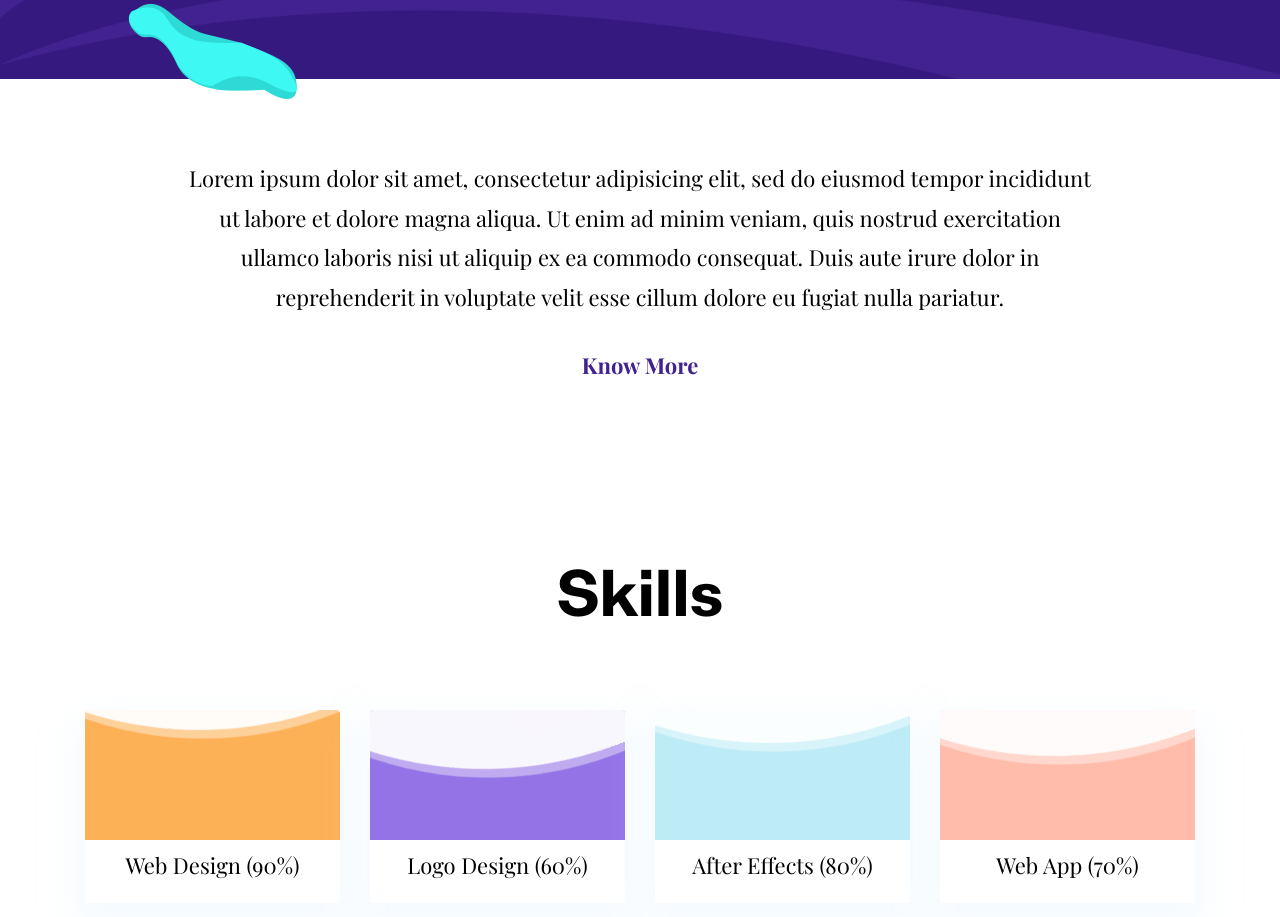
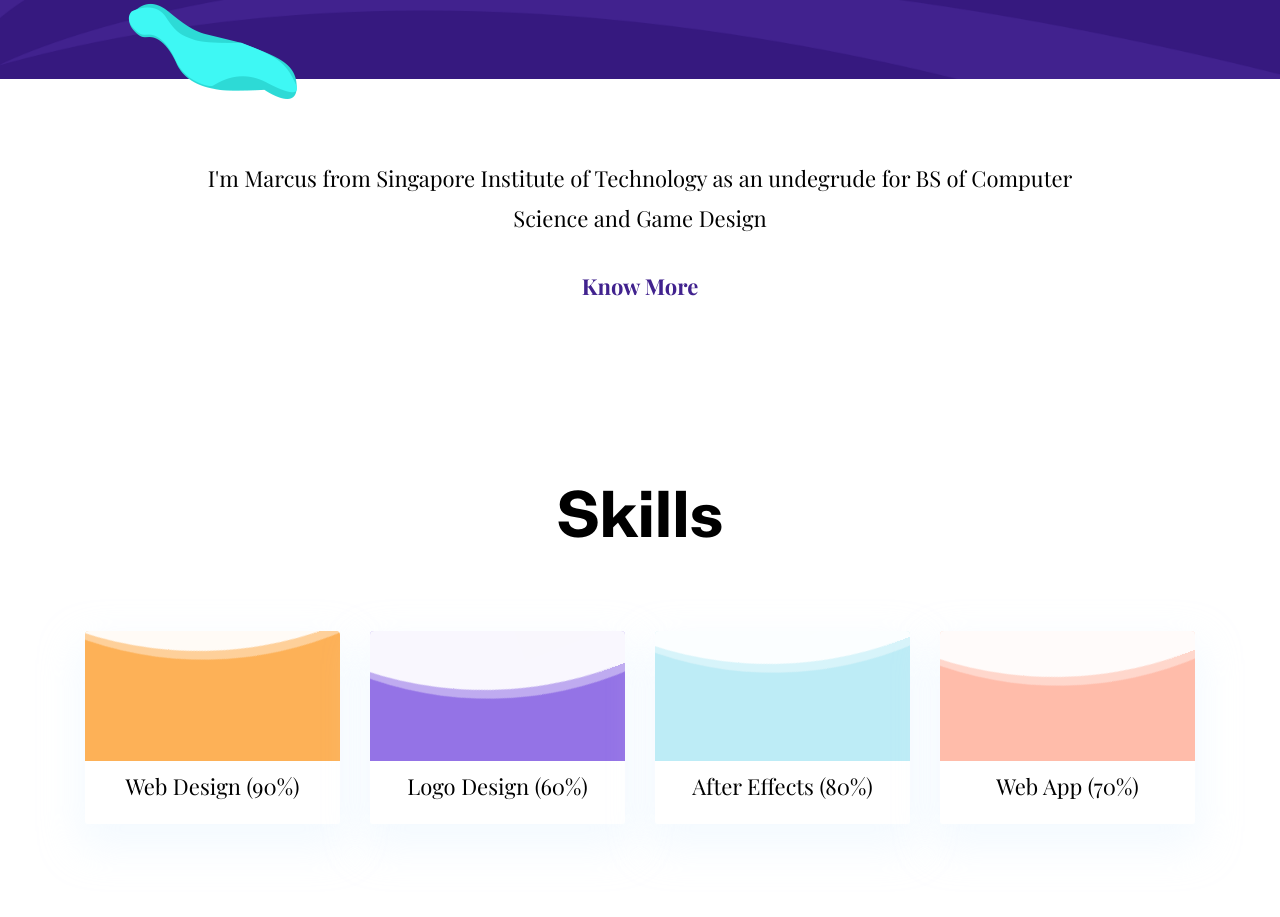
Before and after one commit to MarcusTTX/MarcusTTX.github.io, a plain HTML site: page index.html in a window 1280 px wide. Shown: the part 869-1786 px from the top of the page. Drawn offline with nearby package versions, Linux system fonts and the light colour scheme.

Commit message:
Editing About

```diff
--- a/index.html
+++ b/index.html
@@ -111,10 +111,9 @@
   <div class="container">
     <div class="row">
       <div class="col-lg-10 mx-auto text-center">
-        <p class="font-secondary paragraph-lg text-dark">Lorem ipsum dolor sit amet, consectetur adipisicing elit, sed
-          do eiusmod tempor incididunt ut labore et dolore magna aliqua. Ut enim ad minim veniam, quis nostrud
-          exercitation ullamco laboris nisi ut aliquip ex ea commodo consequat. Duis aute irure dolor in reprehenderit
-          in voluptate velit esse cillum dolore eu fugiat nulla pariatur.</p>
+        <p class="font-secondary paragraph-lg text-dark">
+          I'm Marcus from Singapore Institute of Technology as an undegrude for BS of Computer Science and Game Design
+        </p>
         <a href="about.html" class="btn btn-transparent">know more</a>
       </div>
     </div>
```
